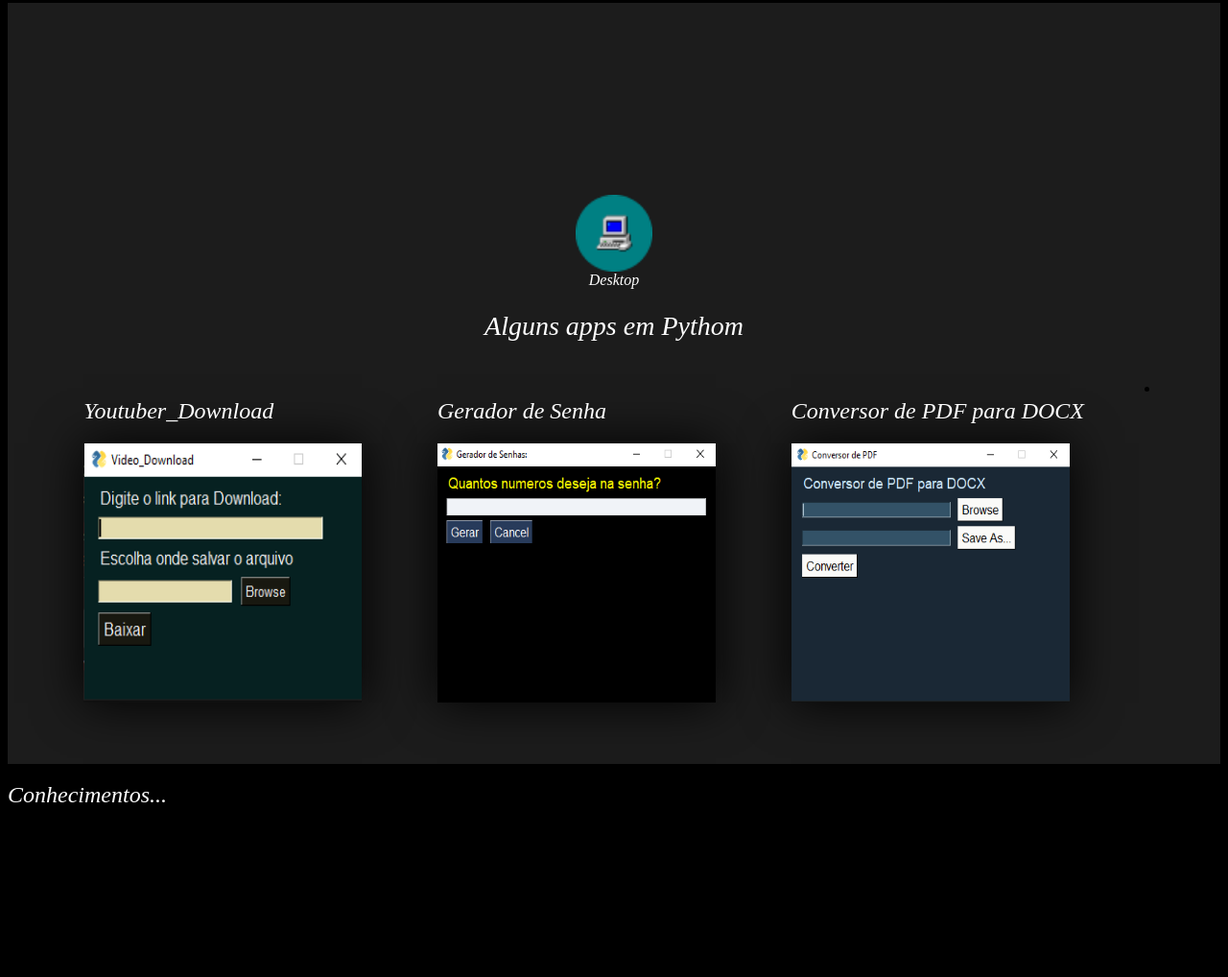
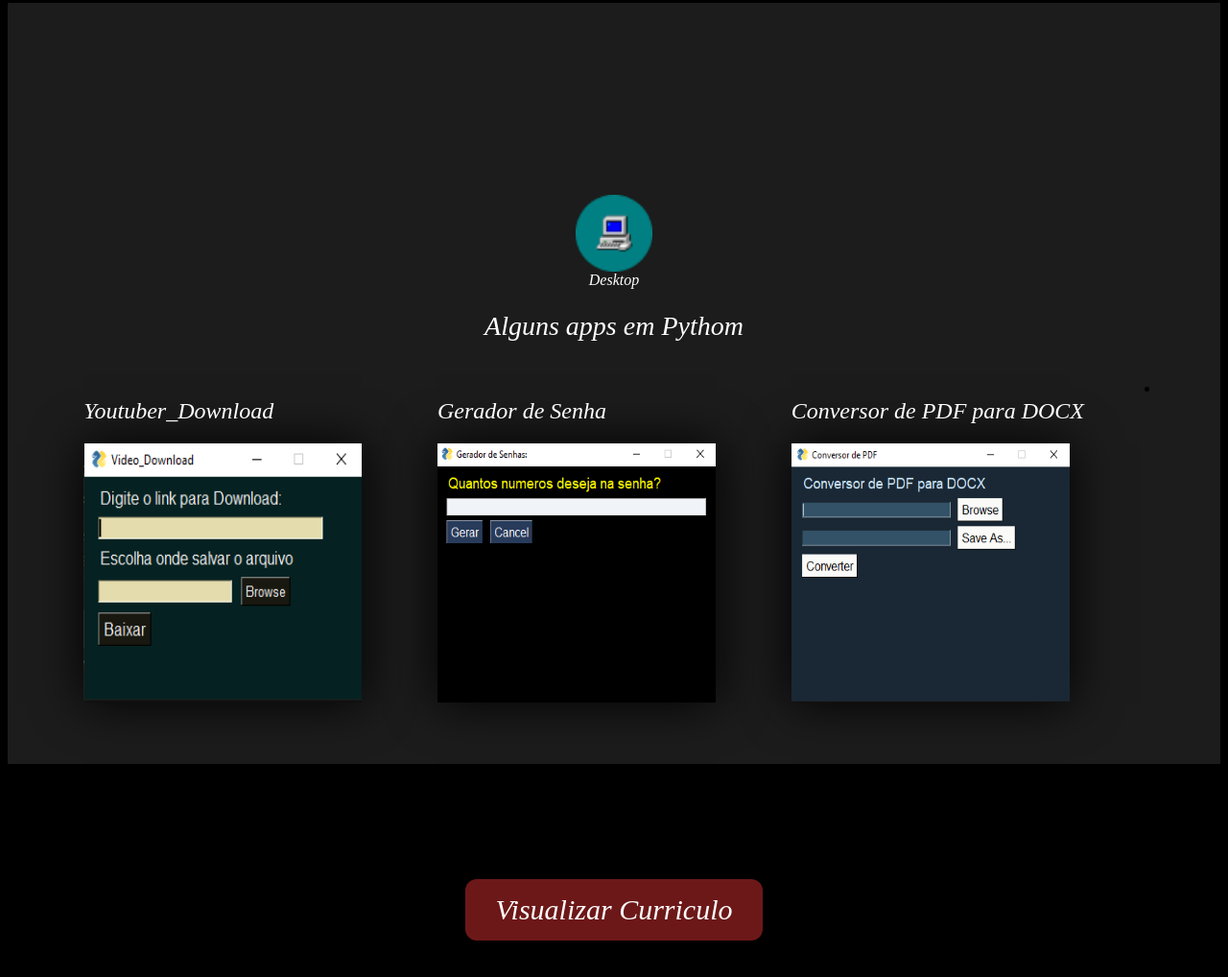
Before and after one commit to Gabriel018/Gabriel018.github.io, a plain HTML site: page index.html in a window 1280 px wide. Shown: the part 2161-3179 px from the top of the page at 96% size. Before the commit the page ends 3147 px from the top, so only its background shows below. Drawn offline with Linux system fonts and the light colour scheme.

Commit message:
curriculum

```diff
--- a/index.html
+++ b/index.html
@@ -39,7 +39,6 @@
    <a class="contato" href="https://github.com/Gabriel018"><img src="img/git.png" width="80" height="80">Github</a>
 </content>
 
-
 </content>
 
 <content class="projeto" id="projeto">
@@ -64,21 +63,10 @@
 </content>
 </div>
 
-<content id="xp">
-    <div class="xp">
-        <h2>Conhecimentos...</h2>
-        <ol>
-         <li>Python</li>
-         <li>PHP</li>
-         <li>Django</li>
-         <li>Flask</li>
-         <li>HTML</li>
-         <li>CSS</li>
-        </ul>
+<content class="footer">
+    <div class="btn-div">
+        <button class="btn"><a href="./GabrielDevJr.pdf" class="btn-txt" >Visualizar Curriculo</a></button>
     </div>
-
-</ol>
-
 
 </content>
 <footer>
--- a/style/style.css
+++ b/style/style.css
@@ -26,6 +26,38 @@ h3::after {
     }
   }
 
+  .btn-txt:hover {
+    font-size: 32px;
+  }
+  .btn{
+    background-color: #6d1818;
+    border: none;
+    color: white;
+    padding: 15px 32px;
+    text-align: center;
+    text-decoration: none;
+    display: inline-block;
+    font-size: 16px;
+    margin: 4px 2px;
+    cursor: pointer;
+    border-radius: 12px;
+
+  }
+
+
+
+  .btn-txt{
+
+    color: white;
+    font-size: 30px;
+    font-family: 'Times New Roman', Times, serif;
+  }
+  .btn-div{
+    padding-top: 100px;
+    padding-bottom: 100px;
+    margin: auto;
+    text-align: center;
+  }
 
 #text {
     font-size: 30px;
@@ -96,6 +128,7 @@ h3::after {
       gap: 30px;
       display: flex;
       text-decoration:none;}
+
 
 .contato:hover,.contato_img:hover {font-size: 39px;}
 .contato_img {
```
Also changed, not shown: script.js (+0 -7 lines).
